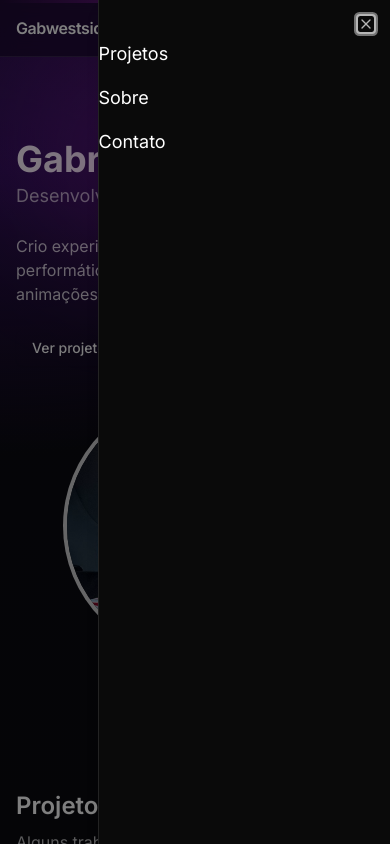
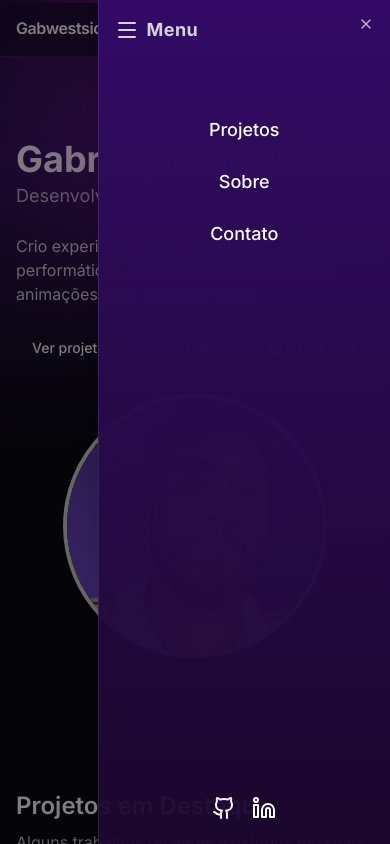
Before and after one commit to gabwestside/portfolio, a Next.js app: page / in a window 390 px wide. Both pictures are taken after a click on the button 356 px from the left and 28 px from the top of the page. Shown: the top 844 px of the page. Built offline with nearby package versions, Linux system fonts and the light colour scheme.

Commit message:
feat: :fire: update profile photo and navbar when is mobile mode

```diff
--- a/components/hero.tsx
+++ b/components/hero.tsx
@@ -71,7 +71,7 @@ export function Hero() {
         <motion.div style={{ y: y2, scale }} className='justify-self-center'>
           <div className='relative h-64 w-64 md:h-72 md:w-72'>
             <Image
-              src='/profile-pic.jpg'
+              src='/profile-pic.png'
               alt='Foto de perfil'
               fill
               className='rounded-full object-cover ring-4 ring-white/80 shadow-soft'
--- a/components/navbar.tsx
+++ b/components/navbar.tsx
@@ -1,8 +1,15 @@
 'use client'
 
 import { Button } from '@/components/ui/button'
-import { Sheet, SheetContent, SheetTrigger } from '@/components/ui/sheet'
-import { Menu } from 'lucide-react'
+import {
+  Sheet,
+  SheetClose,
+  SheetContent,
+  SheetHeader,
+  SheetTitle,
+  SheetTrigger,
+} from '@/components/ui/sheet'
+import { Github, Linkedin, Menu } from 'lucide-react'
 import Link from 'next/link'
 import { useState } from 'react'
 
@@ -21,43 +28,78 @@ export function Navbar() {
         <Link href='#' className='font-semibold tracking-tight'>
           Gabwestside
         </Link>
+
         <div className='hidden md:flex gap-6 text-sm'>
           {links.map((l) => (
             <a
               key={l.href}
               href={l.href}
-              className='text-white/80 hover:text-white'
+              className='text-white/80 hover:text-white transition-colors'
             >
               {l.label}
             </a>
           ))}
         </div>
+
         <div className='md:hidden'>
           <Sheet open={open} onOpenChange={setOpen}>
             <SheetTrigger asChild>
               <Button
                 size='icon'
                 variant='secondary'
-                className='bg-white/10 border-white/10'
+                className='bg-white/10 border-white/10 text-zinc-200 hover:text-zinc-800'
               >
                 <Menu />
               </Button>
             </SheetTrigger>
             <SheetContent
               side='right'
-              className='bg-neutral-950 border-white/10'
+              className='bg-gradient-to-b from-[#320a66] to-[#1d0730ee] border-white/10 text-white flex flex-col'
             >
-              <div className='mt-10 flex flex-col gap-4'>
+              <SheetHeader className='flex flex-row items-center justify-between'>
+                <SheetTitle className='font-bold text-lg tracking-wide'>
+                  <div className='flex gap-2 text-zinc-300 items-center '>
+                    <Menu />
+                    Menu
+                  </div>
+                </SheetTitle>
+
+                <SheetClose
+                  onClick={() => setOpen(false)}
+                  className='text-white hover:bg-white/10'
+                />
+              </SheetHeader>
+
+              <div className='mt-10 flex flex-col gap-6 w-full justify-center items-center'>
                 {links.map((l) => (
                   <a
                     key={l.href}
                     href={l.href}
                     onClick={() => setOpen(false)}
-                    className='text-lg'
+                    className='text-lg font-medium hover:text-white/90 hover:translate-x-1 transition-transform'
                   >
                     {l.label}
                   </a>
                 ))}
+              </div>
+
+              <div className='mt-auto pb-6 flex gap-4 justify-center'>
+                <a
+                  href='https://github.com/gabwestside'
+                  target='_blank'
+                  rel='noreferrer'
+                  className='hover:text-neutral-200 transition-colors'
+                >
+                  <Github />
+                </a>
+                <a
+                  href='https://www.linkedin.com/in/gabriel-moura-706541200/'
+                  target='_blank'
+                  rel='noreferrer'
+                  className='hover:text-neutral-200 transition-colors'
+                >
+                  <Linkedin />
+                </a>
               </div>
             </SheetContent>
           </Sheet>
```
Also changed, not shown: public/profile-pic.jpg (deleted), public/profile-pic.png (added).
